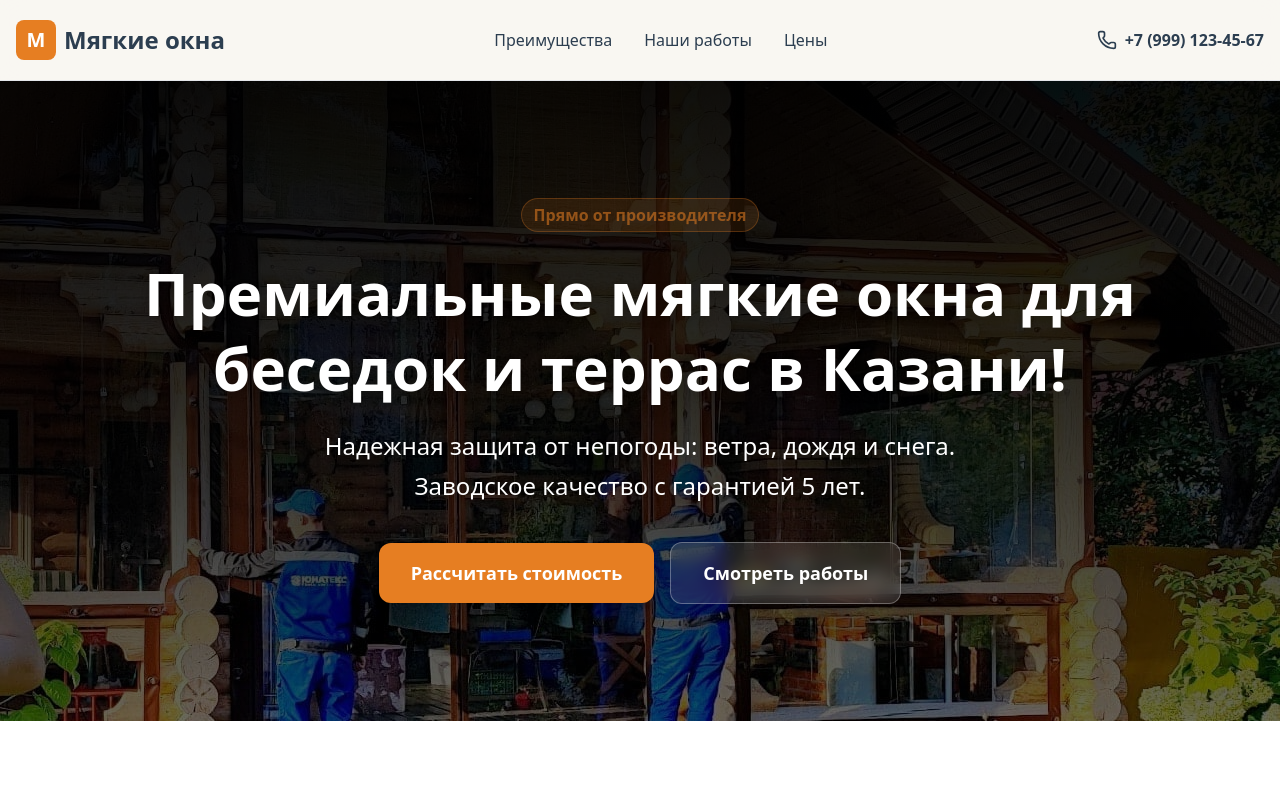
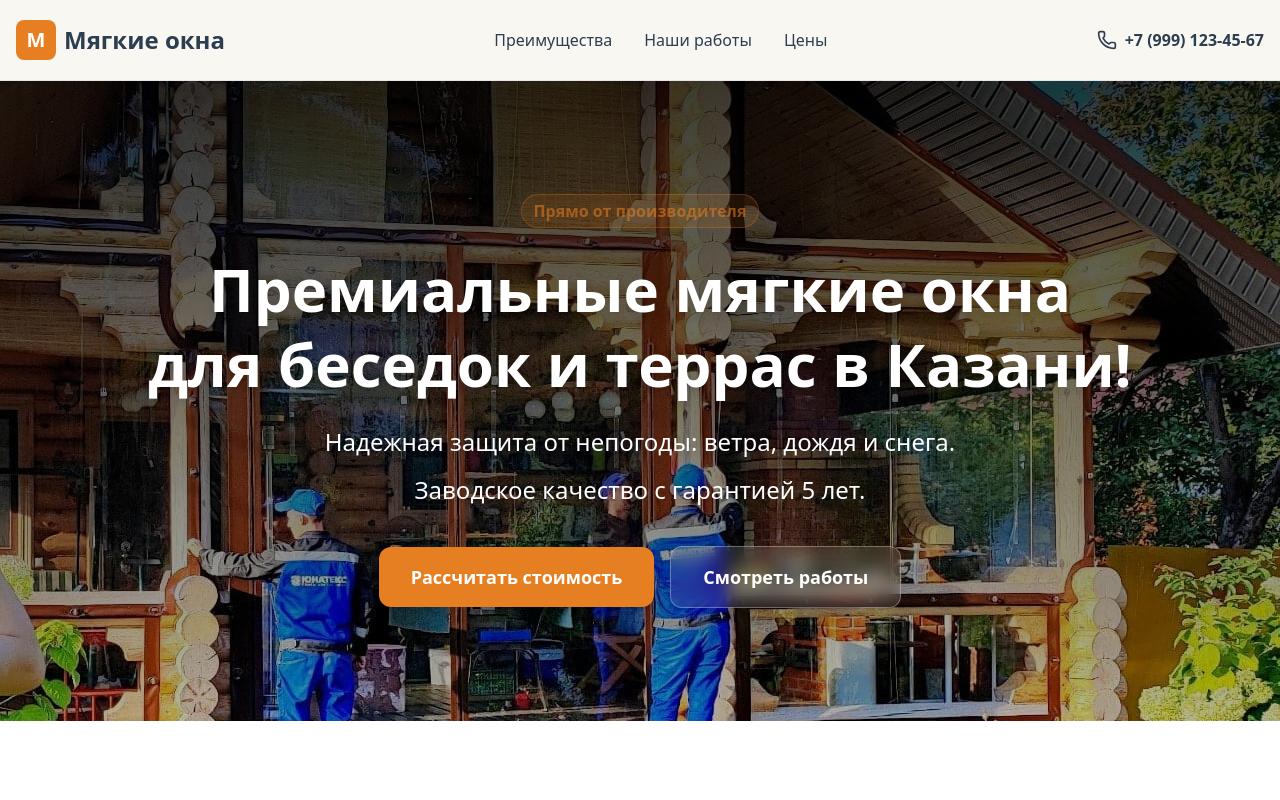
Before and after one commit to boyKirill/soft-windows-landing, a Next.js app: page / in a window 1280 px wide. Shown: the top 800 px of the page. Built offline with nearby package versions, Linux system fonts and the light colour scheme.

Commit message:
Fix UI design details: lighter gradient, smooth slider, darker backgrounds

```diff
--- a/src/components/BeforeAfterSlider.tsx
+++ b/src/components/BeforeAfterSlider.tsx
@@ -43,7 +43,7 @@ export default function BeforeAfterSlider() {
   };
 
   return (
-    <section className="py-24 bg-gray-50">
+    <section className="py-24 bg-stone-100">
       <div className="container mx-auto px-4">
         <div className="text-center mb-16">
           <h2 className="text-3xl md:text-5xl font-bold text-foreground mb-4">
@@ -66,10 +66,16 @@ export default function BeforeAfterSlider() {
             onTouchEnd={handleMouseUp}
             onTouchMove={(e: ReactTouchEvent) => handleMove(e.touches[0].clientX)}
           >
+            {/* Slides with smooth crossfade */}
+            {SLIDES.map((slide, index) => (
+              <div
+                key={slide.id}
+                className={`absolute inset-0 transition-opacity duration-700 ease-in-out ${index === currentSlide ? 'opacity-100 z-0' : 'opacity-0 -z-10'}`}
+              >
                 {/* After Image (Background) */}
                 <div
                   className="absolute inset-0 bg-cover bg-center pointer-events-none"
-              style={{ backgroundImage: `url(${SLIDES[currentSlide].after})` }}
+                  style={{ backgroundImage: `url(${slide.after})` }}
                 >
                   <div className="absolute top-4 right-4 bg-black/60 text-white px-3 py-1 rounded-full text-sm font-bold backdrop-blur-sm">
                     ПОСЛЕ
@@ -80,7 +86,7 @@ export default function BeforeAfterSlider() {
                 <div
                   className="absolute inset-0 bg-cover bg-center pointer-events-none border-r-2 border-white"
                   style={{
-                backgroundImage: `url(${SLIDES[currentSlide].before})`,
+                    backgroundImage: `url(${slide.before})`,
                     clipPath: `polygon(0 0, ${sliderPosition}% 0, ${sliderPosition}% 100%, 0 100%)`
                   }}
                 >
@@ -88,6 +94,8 @@ export default function BeforeAfterSlider() {
                     ДО
                   </div>
                 </div>
+              </div>
+            ))}
 
             {/* Slider Handle */}
             <div
--- a/src/components/Hero.tsx
+++ b/src/components/Hero.tsx
@@ -11,8 +11,8 @@ export default function Hero() {
           backgroundImage: "url('/kazan-hero-bg.jpg')",
         }}
       >
-        <div className="absolute inset-0 bg-black/40" />
-        <div className="absolute inset-0 bg-gradient-to-b from-black/90 via-black/70 to-black/30" />
+        <div className="absolute inset-0 bg-black/20" />
+        <div className="absolute inset-0 bg-gradient-to-b from-black/70 via-black/40 to-black/10" />
       </div>
 
       {/* Content */}
@@ -20,11 +20,11 @@ export default function Hero() {
         <span className="inline-block py-1 px-3 rounded-full bg-button/20 text-button border border-button/50 font-semibold mb-6 animate-pulse text-sm sm:text-base">
           Прямо от производителя
         </span>
-        <h1 className="text-3xl sm:text-4xl md:text-5xl lg:text-6xl font-bold text-white mb-6 drop-shadow-lg leading-tight sm:leading-tight">
-          Премиальные мягкие окна для беседок и террас в Казани!
+        <h1 className="text-3xl sm:text-4xl md:text-5xl lg:text-6xl font-bold text-white mb-6 drop-shadow-lg leading-tight sm:leading-tight px-2">
+          Премиальные мягкие окна<br className="hidden sm:block"/> для беседок и террас в Казани!
         </h1>
-        <div className="text-base sm:text-lg md:text-2xl text-white mb-10 max-w-3xl mx-auto drop-shadow-md space-y-2">
-          <p>Надежная защита от непогоды: ветра, дождя и снега.</p>
+        <div className="text-base sm:text-lg md:text-2xl text-white mb-10 max-w-3xl mx-auto drop-shadow-md space-y-4 px-2">
+          <p>Надежная защита от непогоды:<br className="block sm:hidden"/> ветра, дождя и снега.</p>
           <p>Заводское качество с гарантией 5 лет.</p>
         </div>
         <div className="flex flex-col sm:flex-row items-center justify-center gap-4">
--- a/src/components/PriceList.tsx
+++ b/src/components/PriceList.tsx
@@ -4,7 +4,7 @@ import { Check } from 'lucide-react';
 
 export default function PriceList() {
   return (
-    <section id="pricing" className="py-24 bg-white">
+    <section id="pricing" className="py-24 bg-stone-50">
       <div className="container mx-auto px-4">
         <div className="text-center mb-16">
           <h2 className="text-3xl md:text-5xl font-bold text-foreground mb-4">
```
Lines whose indentation alone changed are shown as unchanged.
